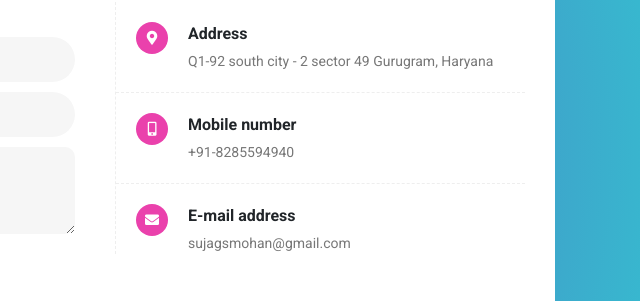
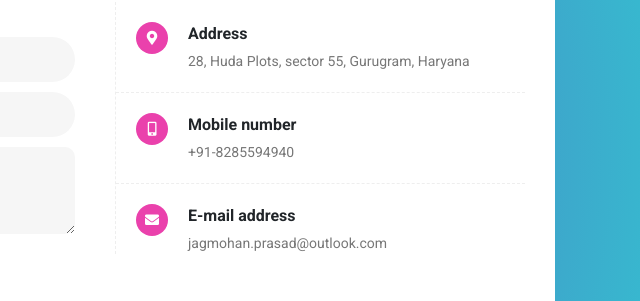
Before and after one commit to JAGMOHAN1991/portfolio, a plain HTML site: page index.html in a window 1280 px wide. Shown: the part 4221-4522 px from the top of the page, 640-1280 px from the left. Drawn offline with Linux system fonts and the light colour scheme.

Commit message:
address updated

```diff
--- a/index.html
+++ b/index.html
@@ -139,8 +139,8 @@
                                     <li>Cakephp</li>
                                     <li>AWS</li>
                                 </ul></p>
-                            <a class="td-btn-primary download-resume color2 mt-40" href="doc/Resume_jagmohan.docx">Download Resume</a>
-                            <a class="td-btn-primary color1 mt-40" href="mailto:sujagsmohan@gmail.com">Send Message</a>
+                            <a class="td-btn-primary download-resume color2 mt-40" href="doc/JAGMOHAN%20PRASAD%20RESUME.pdf">Download Resume</a>
+                            <a class="td-btn-primary color1 mt-40" href="mailto:jagmohan.prasad@outlook.com">Send Message</a>
 
                         </div>
                     </div>
@@ -444,7 +444,7 @@
                         <ul class="footer-contact">
                             <li class="address">
                                 <label>Address</label>
-                                <span>Q1-92 south city - 2 sector 49 Gurugram, Haryana</span>
+                                <span>28, Huda Plots, sector 55, Gurugram, Haryana</span>
                             </li>
                             <li class="mobile">
                                 <label>Mobile number</label>
@@ -453,7 +453,7 @@
 
                             <li class="email">
                                 <label>E-mail address</label>
-                                <span><a href="mailto:YourName@YourSite.com">sujagsmohan@gmail.com</a></span>
+                                <span><a href="mailto:jagmohan.prasad@outlook.com">jagmohan.prasad@outlook.com</a></span>
                             </li>
                         </ul>
                     </div>
```
Also changed, not shown: 1 other file.
